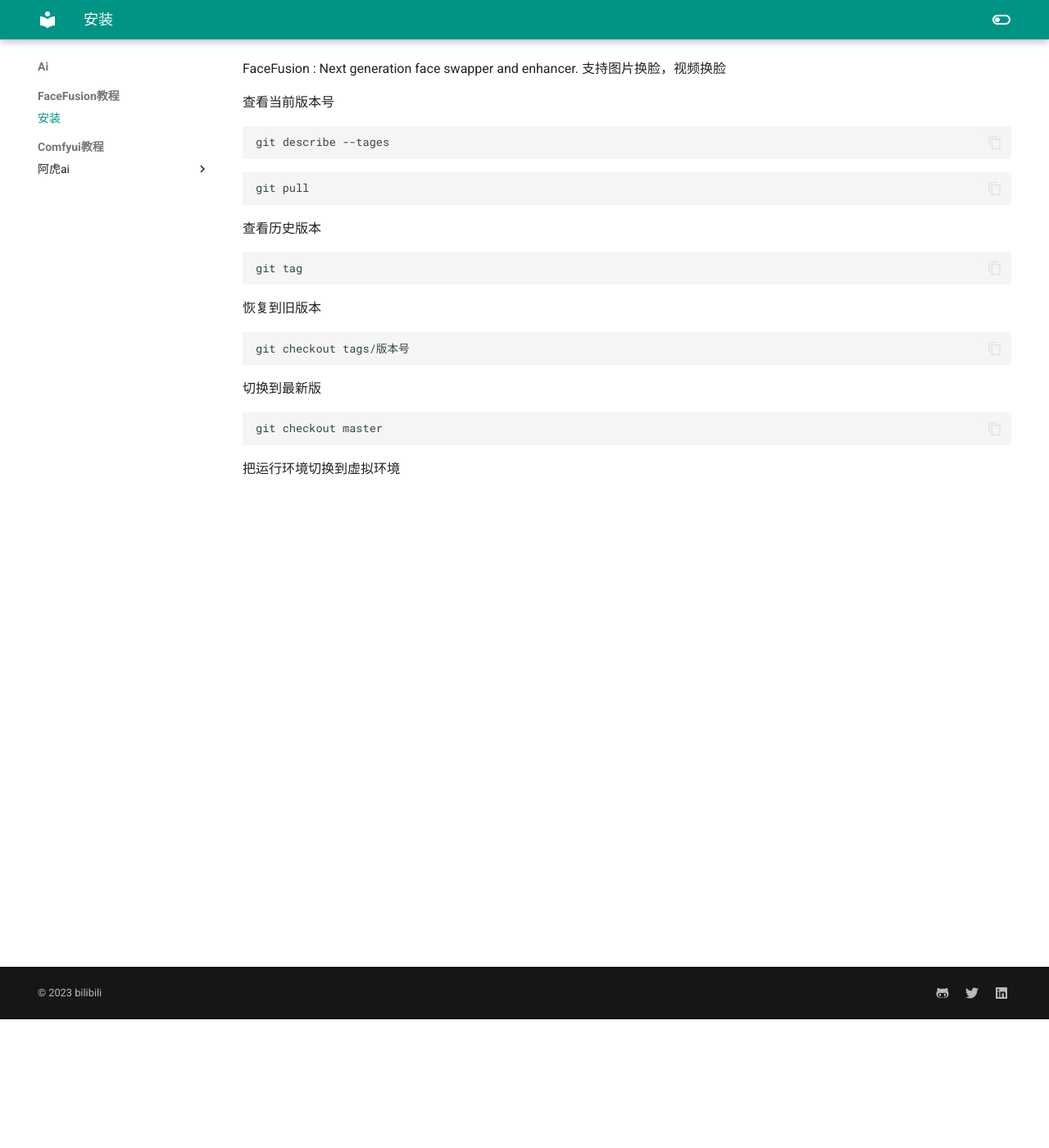
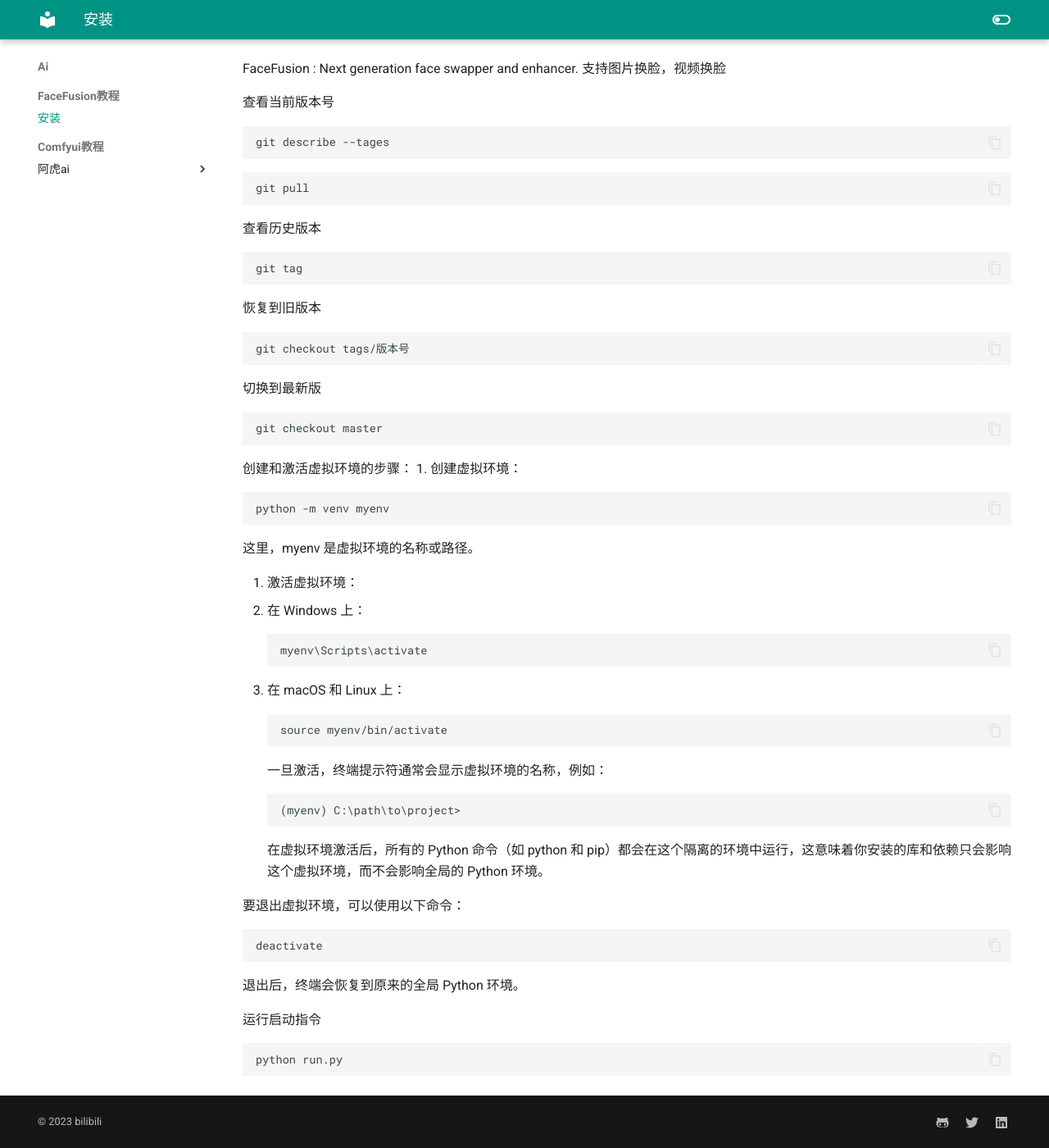
Before and after one commit to qifeibro/mynote, an MkDocs documentation site: the page built from docs/ai/FaceFusion教程/安装.md, in a window 1280 px wide and 1400 px high, scrolled down 157 px. Shown: the whole window at 82% size. Built offline with MkDocs 1.6.1 and Material for MkDocs 9.7.7, drawn with Linux system fonts in a browser that asks for light colours.

Commit message:
Update 安装.md

````diff
--- a/docs/ai/FaceFusion教程/安装.md
+++ b/docs/ai/FaceFusion教程/安装.md
@@ -1,4 +1,5 @@
 FaceFusion : Next generation face swapper and enhancer. 支持图片换脸，视频换脸
+
 
 查看当前版本号
 ```
@@ -23,4 +24,36 @@
 ```
 git checkout master
 ```
-把运行环境切换到虚拟环境
+
+创建和激活虚拟环境的步骤：
+1. 创建虚拟环境：
+```
+python -m venv myenv
+```
+这里，myenv 是虚拟环境的名称或路径。
+
+2. 激活虚拟环境：
+- 在 Windows 上：
+  ```
+  myenv\Scripts\activate
+  ```
+- 在 macOS 和 Linux 上：
+  ```
+  source myenv/bin/activate
+  ```
+一旦激活，终端提示符通常会显示虚拟环境的名称，例如：
+```
+(myenv) C:\path\to\project>
+```
+在虚拟环境激活后，所有的 Python 命令（如 python 和 pip）都会在这个隔离的环境中运行，这意味着你安装的库和依赖只会影响这个虚拟环境，而不会影响全局的 Python 环境。
+
+要退出虚拟环境，可以使用以下命令：
+```
+deactivate
+```
+退出后，终端会恢复到原来的全局 Python 环境。
+
+运行启动指令
+```
+python run.py
+```
````
